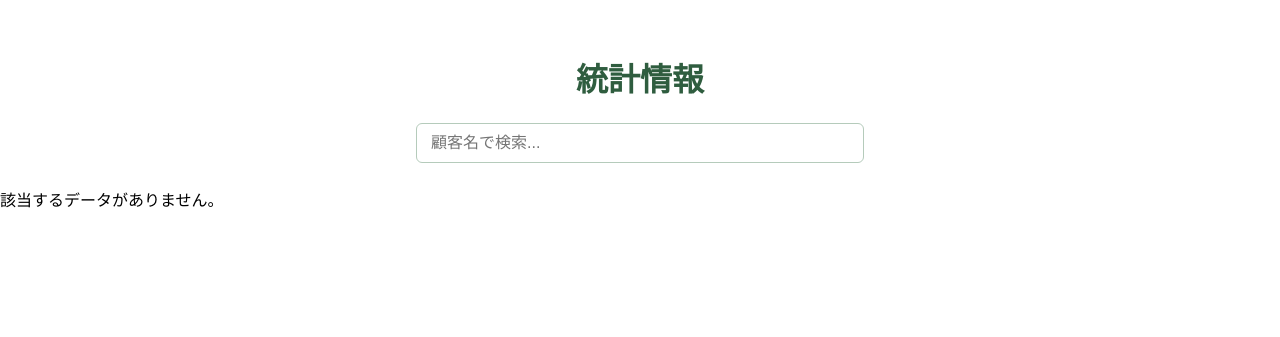
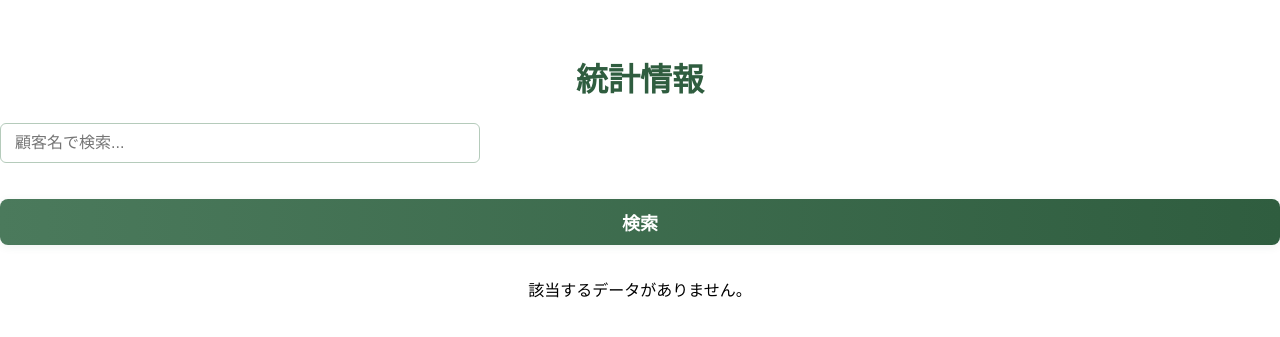
Before and after one commit to yoichi-project01/MBS_B, a PHP site: page /statistics/index.php in a window 1280 px wide. Shown: the part 62-399 px from the top of the page. Run offline with PHP 8.4, Linux system fonts and the light colour scheme.

Commit message:
統計情報ほぼ完成

```diff
--- a/statistics/index.php
+++ b/statistics/index.php
@@ -3,7 +3,7 @@ include(__DIR__ . '/../component/header.php');
 require_once(__DIR__ . '/../component/db.php');
 
 // ページあたりの件数
-$perPage = 5;
+$perPage = 4;
 
 // リードタイム（秒数）を「日 時間 分 秒」に変換する関数
 function formatLeadTime($secondsFloat)
@@ -26,27 +26,40 @@ function formatLeadTime($secondsFloat)
 // 現在のページ番号
 $page = isset($_GET['page']) && is_numeric($_GET['page']) && $_GET['page'] > 0 ? (int) $_GET['page'] : 1;
 
+// 店舗選択と検索ワードの取得
+$selectedStore = isset($_GET['store']) ? trim($_GET['store']) : '';
+$search = isset($_GET['search']) ? trim($_GET['search']) : '';
+
 try {
     $pdo = new PDO($dsn, $user, $pass, $options);
 
-    $selectedStore = isset($_GET['store']) ? $_GET['store'] : '';
     $rows = [];
     $totalCount = 0;
 
     if (!empty($selectedStore)) {
+        // WHERE条件作成
+        $whereConditions = "c.store_name = :store";
+        if ($search !== '') {
+            $whereConditions .= " AND c.customer_name LIKE :search";
+        }
+
         // 件数取得
         $countSql = "
             SELECT COUNT(*) FROM statistics_information s
             JOIN customers c ON s.customer_no = c.customer_no
-            WHERE c.store_name = :store
+            WHERE $whereConditions
         ";
         $countStmt = $pdo->prepare($countSql);
         $countStmt->bindValue(':store', $selectedStore, PDO::PARAM_STR);
+        if ($search !== '') {
+            $countStmt->bindValue(':search', '%' . $search . '%', PDO::PARAM_STR);
+        }
         $countStmt->execute();
         $totalCount = (int) $countStmt->fetchColumn();
 
         $offset = ($page - 1) * $perPage;
 
+        // データ取得
         $sql = "
             SELECT
                 c.customer_no,
@@ -57,12 +70,15 @@ try {
                 s.delivery_amount
             FROM statistics_information s
             JOIN customers c ON s.customer_no = c.customer_no
-            WHERE c.store_name = :store
+            WHERE $whereConditions
             ORDER BY c.customer_no ASC
             LIMIT :limit OFFSET :offset
         ";
         $stmt = $pdo->prepare($sql);
         $stmt->bindValue(':store', $selectedStore, PDO::PARAM_STR);
+        if ($search !== '') {
+            $stmt->bindValue(':search', '%' . $search . '%', PDO::PARAM_STR);
+        }
         $stmt->bindValue(':limit', $perPage, PDO::PARAM_INT);
         $stmt->bindValue(':offset', $offset, PDO::PARAM_INT);
         $stmt->execute();
@@ -90,28 +106,33 @@ try {
 <body>
     <h1>統計情報</h1>
 
-    <div class="search-area">
-        <input type="text" id="searchInput" placeholder="顧客名で検索..." onkeyup="filterTable()">
-    </div>
+    <!-- 検索フォーム -->
+    <form method="GET" action="" class="search-form">
+        <input type="hidden" name="store" value="<?= htmlspecialchars($selectedStore) ?>">
+        <input type="text" name="search" class="search-area" value="<?= htmlspecialchars($search) ?>"
+            placeholder="顧客名で検索...">
+        <button type="submit" class="search-button">検索</button>
+    </form>
 
+    <div class="table-container">
         <?php if (empty($rows)): ?>
-    <p>該当するデータがありません。</p>
+        <p style="text-align:center;">該当するデータがありません。</p>
         <?php else: ?>
         <table id="customerTable">
             <thead>
                 <tr>
-                <th>顧客名</th>
-                <th>
+                    <th style="width: 30%;">顧客名</th>
+                    <th style="width: 23%;">
                         売上（円）
                         <button class="sort-icon" data-column="sales_by_customer" data-order="asc">▲</button>
                         <button class="sort-icon" data-column="sales_by_customer" data-order="desc">▼</button>
                     </th>
-                <th>
+                    <th style="width: 27%;">
                         リードタイム
                         <button class="sort-icon" data-column="lead_time" data-order="asc">▲</button>
                         <button class="sort-icon" data-column="lead_time" data-order="desc">▼</button>
                     </th>
-                <th>
+                    <th style="width: 20%;">
                         配達回数
                         <button class="sort-icon" data-column="delivery_amount" data-order="asc">▲</button>
                         <button class="sort-icon" data-column="delivery_amount" data-order="desc">▼</button>
@@ -130,23 +151,35 @@ try {
             </tbody>
         </table>
 
-    <!-- ページネーション表示 -->
-    <?php if ($totalPages > 1): ?>
-    <div class="pagination">
-        <?php if ($page > 1): ?>
-        <a href="?store=<?= urlencode($selectedStore) ?>&page=<?= $page - 1 ?>">← 前のページ</a>
-        <?php endif; ?>
+        <!-- ページネーション -->
+        <nav class="pagination"
+            style="text-align: center; margin-top: 24px; position: fixed; bottom: 16px; left: 50%; transform: translateX(-50%); background: #fff; padding: 8px 12px; border-radius: 8px; box-shadow: 0 2px 8px rgba(0,0,0,0.1); z-index: 100;">
+            <?php
+                $prevDisabled = ($page <= 1);
+                $nextDisabled = ($page >= $totalPages);
+                $baseUrl = "?store=" . urlencode($selectedStore) . "&search=" . urlencode($search) . "&page=";
 
-        <span>ページ <?= $page ?> / <?= $totalPages ?></span>
+                // 前のページリンク
+                if ($prevDisabled) {
+                    echo '<span style="color:#bbb; margin-right:12px;">&lt; 前へ</span>';
+                } else {
+                    echo '<a href="' . $baseUrl . ($page - 1) . '" style="margin-right:12px; color:#2f5d3f; font-weight:bold; text-decoration:none;">&lt; 前へ</a>';
+                }
 
-        <?php if ($page < $totalPages): ?>
-        <a href="?store=<?= urlencode($selectedStore) ?>&page=<?= $page + 1 ?>">次のページ →</a>
+                // 現在ページ表示
+                echo '<span style="margin: 0 12px;">' . $page . ' / ' . $totalPages . '</span>';
+
+                // 次のページリンク
+                if ($nextDisabled) {
+                    echo '<span style="color:#bbb; margin-left:12px;">次へ &gt;</span>';
+                } else {
+                    echo '<a href="' . $baseUrl . ($page + 1) . '" style="margin-left:12px; color:#2f5d3f; font-weight:bold; text-decoration:none;">次へ &gt;</a>';
+                }
+                ?>
+        </nav>
         <?php endif; ?>
     </div>
-    <?php endif; ?>
-    <?php endif; ?>
 
-    <script src="statistics.js"></script>
 </body>
 
 </html>
--- a/style.css
+++ b/style.css
@@ -241,24 +241,117 @@ table#customerTable th {
 }
 
 .pagination {
-    margin: 24px 0;
+    position: fixed;
+    bottom: 0;
+    left: 0;
+    width: 100%;
+    background-color: #ffffff;
+    border-top: 1px solid #ccc;
     text-align: center;
+    padding: 12px 0;
     font-size: 16px;
+    z-index: 999;
+    box-shadow: 0 -2px 6px rgba(0, 0, 0, 0.1);
+    display: flex;
+    justify-content: center;
+    align-items: center;
+    gap: 40px;
 }
 
-.pagination a {
+.pagination a,
+.pagination span {
     color: #2f5d3f;
     text-decoration: none;
-    margin: 0 16px;
     font-weight: bold;
+    min-width: 48px;
+    text-align: center;
 }
 
 .pagination a:hover {
     text-decoration: underline;
 }
 
-.pagination span {
-    margin: 0 8px;
+.pagination .placeholder {
+    color: #aaa;
+    pointer-events: none;
+    cursor: default;
+}
+
+.table-container {
+    margin-bottom: 80px;
+    /* 固定ページネーションと重ならないように */
+}
+
+/* テーブル全体のボーダー設定 */
+#customerTable {
+    table-layout: fixed;
+    width: 100%;
+    border-collapse: collapse;
+}
+
+/* 各列の固定幅 */
+#customerTable th:nth-child(1),
+#customerTable td:nth-child(1) {
+    width: 25%;
+}
+
+#customerTable th:nth-child(2),
+#customerTable td:nth-child(2) {
+    width: 25%;
+}
+
+#customerTable th:nth-child(3),
+#customerTable td:nth-child(3) {
+    width: 25%;
+}
+
+#customerTable th:nth-child(4),
+#customerTable td:nth-child(4) {
+    width: 25%;
+}
+
+/* ヘッダー・ボディのセルに下線と右線をつける */
+#customerTable th,
+#customerTable td {
+    border-bottom: 1px solid #ddd;
+    border-right: 1px solid #ddd;
+    padding: 10px;
+    text-align: left;
+}
+
+/* 最後の列には右線をつけない（ダブル線防止のため） */
+#customerTable th:last-child,
+#customerTable td:last-child {
+    border-right: none;
+}
+
+.search-button{
+    margin-top: 12px;
+    width: 100%;
+    padding: 10px 0;
+    font-size: 18px;
+    font-weight: bold;
+    color: #fff;
+    background: linear-gradient(90deg, #4b7a5c 0%, #2f5d3f 100%);
+    border: none;
+    border-radius: 8px;
+    cursor: pointer;
+    box-shadow: 0 2px 8px rgba(47, 93, 63, 0.08);
+    transition: background 0.2s, box-shadow 0.2s
+}
+
+.search-area{
+    width: 100%;
+    padding: 10px 14px;
+    font-size: 16px;
+    border: 1px solid #b5cbbb;
+    border-radius: 6px;
+}
+
+.search-from{
+    max-width: 480px;
+    margin: 0 auto 24px;
+    padding: 0 16px;
 }
 
 /* ===================
```
Lines whose indentation alone changed are shown as unchanged.
